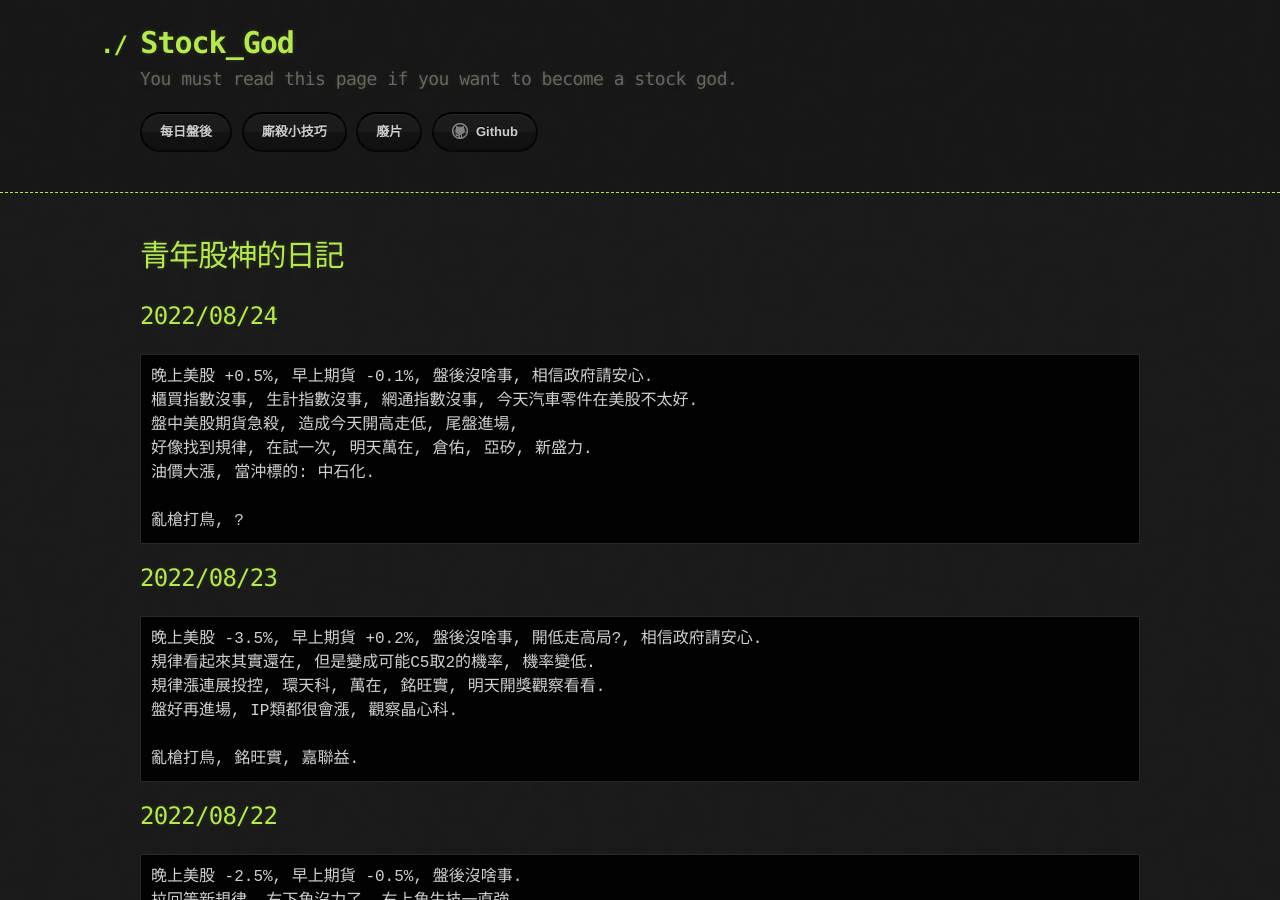
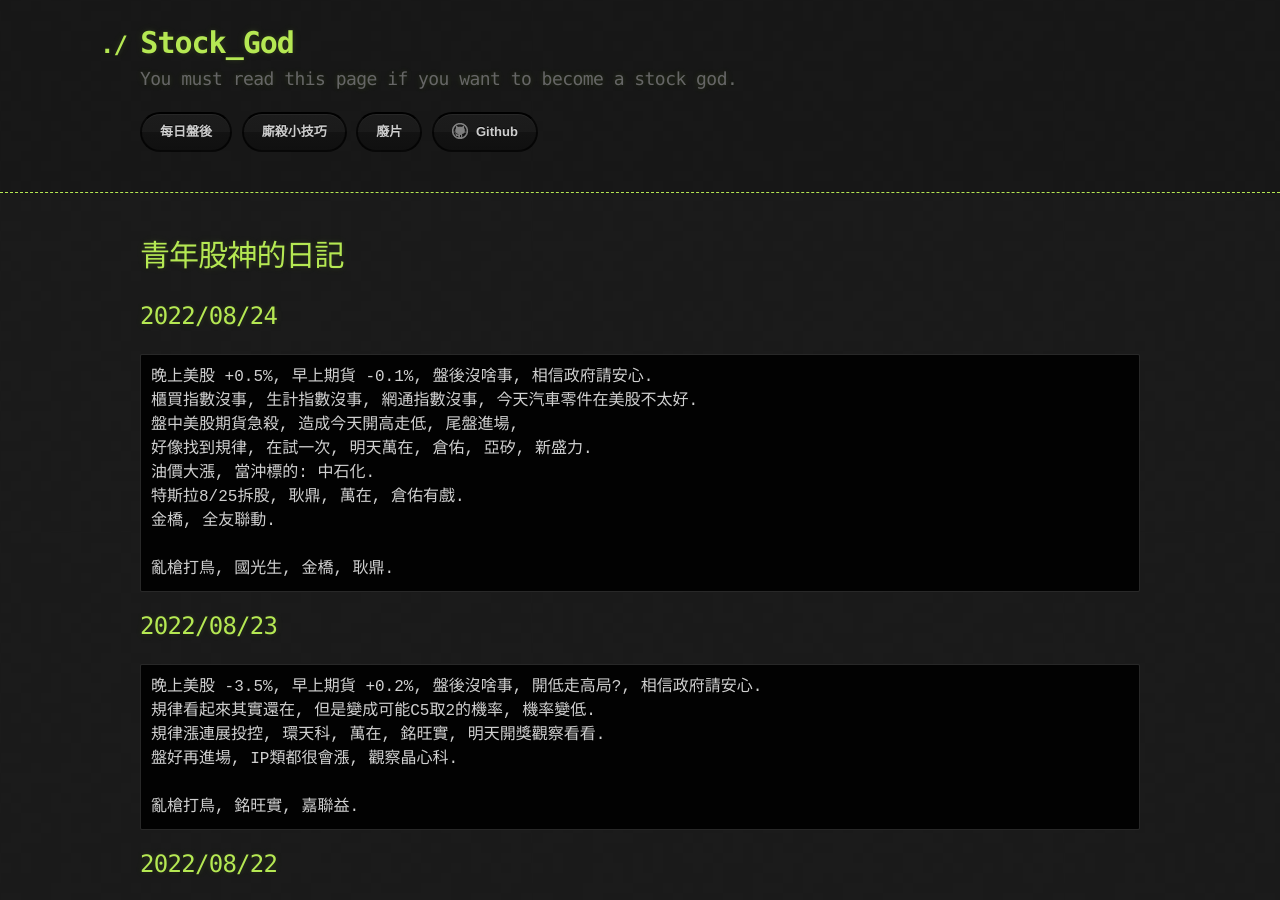
Before and after one commit to lepg5487/Stock_God, a Jekyll site: the page built from index.md, in a window 1280 px wide and 900 px high. Built offline with Jekyll 4.4.1, drawn with Linux system fonts in a browser that asks for light colours; our own code applies the rules of GitHub Pages for plain Markdown files.

Commit message:
Update index.md

````diff
--- a/index.md
+++ b/index.md
@@ -11,8 +11,10 @@ layout: testlayouts
 盤中美股期貨急殺, 造成今天開高走低, 尾盤進場,
 好像找到規律, 在試一次, 明天萬在, 倉佑, 亞矽, 新盛力.
 油價大漲, 當沖標的: 中石化.
-
-亂槍打鳥, ?
+特斯拉8/25拆股, 耿鼎, 萬在, 倉佑有戲.
+金橋, 全友聯動.
+
+亂槍打鳥, 國光生, 金橋, 耿鼎.
 ```
 
 ## 2022/08/23
````
